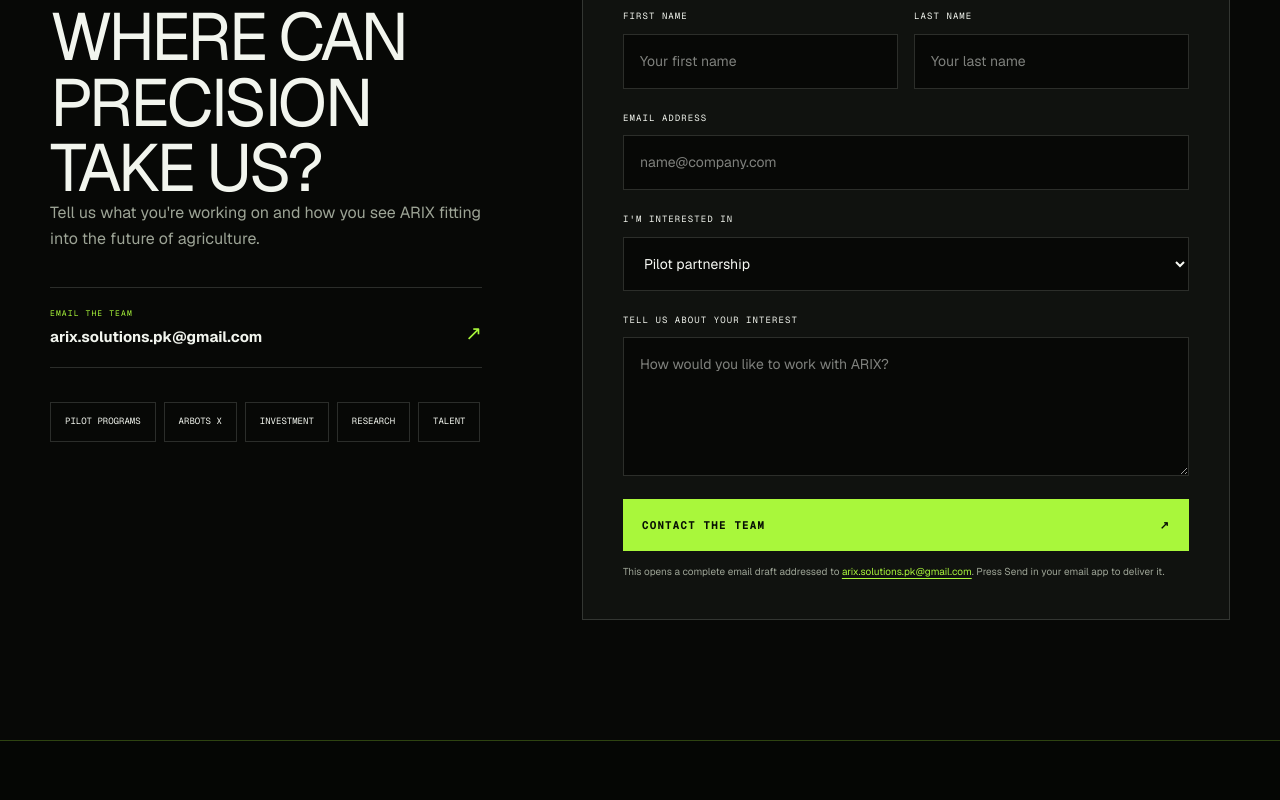
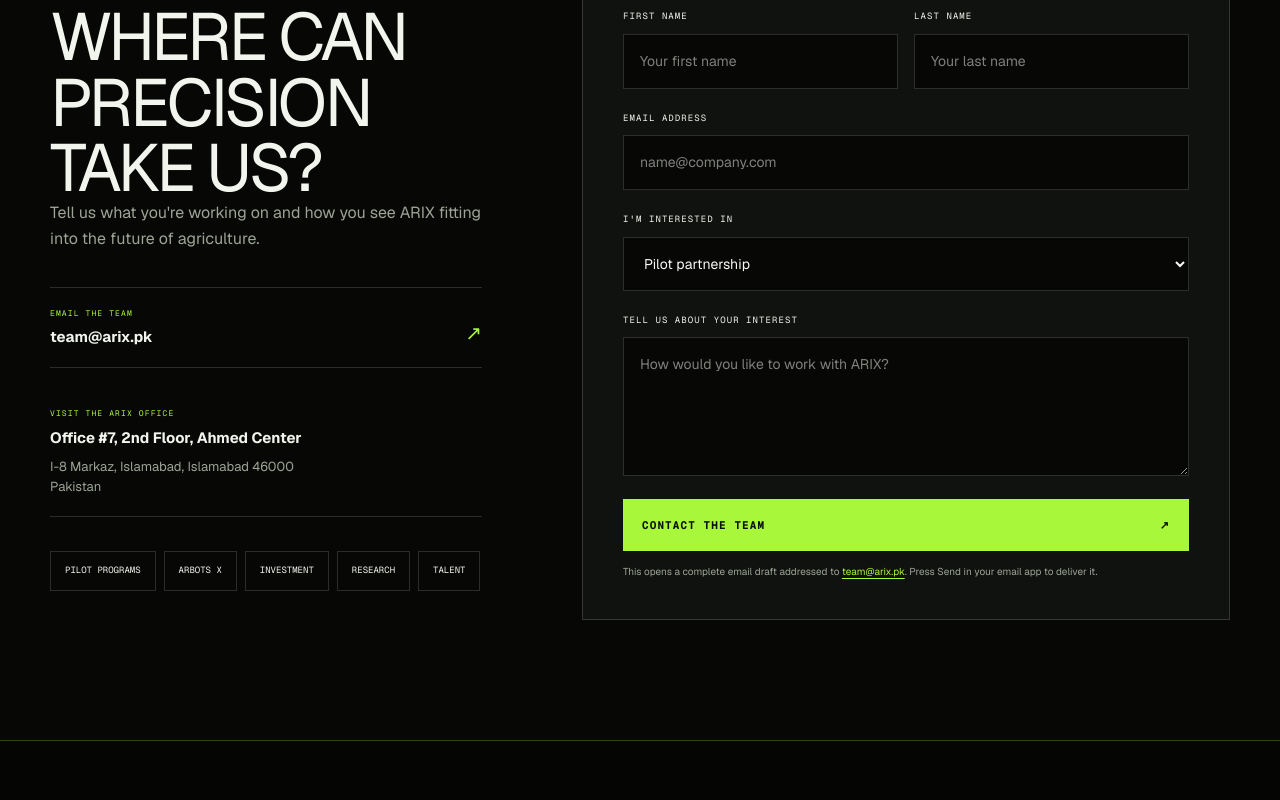
Before and after one commit to Cheema1888/arix-website, a Next.js app: page /contact in a window 1280 px wide. Shown: the part 871-1671 px from the top of the page. Built offline with nearby package versions, Linux system fonts and the light colour scheme.

Commit message:
Update ARIX contact details

```diff
--- a/app/components/ContactForm.tsx
+++ b/app/components/ContactForm.tsx
@@ -2,7 +2,7 @@
 
 import { FormEvent, useState } from "react";
 
-const contactEmail = "arix.solutions.pk@gmail.com";
+const contactEmail = "team@arix.pk";
 
 export function ContactForm({ initialEmail = "", initialInterest = "Pilot partnership" }: { initialEmail?: string; initialInterest?: string }) {
   const [draftUrl, setDraftUrl] = useState<string | null>(null);
--- a/app/contact/page.tsx
+++ b/app/contact/page.tsx
@@ -4,5 +4,5 @@
 
 export default async function ContactPage({ searchParams }: { searchParams: Promise<{ email?: string; interest?: string }> }) { const params = await searchParams; const initialInterest = interests.includes(params.interest ?? "") ? params.interest : "Pilot partnership"; return <main>
   <section className="page-hero contact-hero"><div className="shell"><p className="eyebrow">Contact ARIX</p><h1>Let&apos;s build the<br /><span>next field trial.</span></h1><p>We&apos;d like to hear from growers, researchers, investors, engineers, and agricultural partners.</p></div></section>
-  <section className="section shell contact-layout"><div className="contact-copy"><p className="section-index">Start a conversation</p><h2>Where can precision take us?</h2><p>Tell us what you&apos;re working on and how you see ARIX fitting into the future of agriculture.</p><a className="contact-email" href="mailto:arix.solutions.pk@gmail.com"><span>Email the team</span><strong>arix.solutions.pk@gmail.com</strong><i>↗</i></a><div className="contact-topics"><span>Pilot programs</span><span>Arbots X</span><span>Investment</span><span>Research</span><span>Talent</span></div></div><ContactForm initialEmail={params.email ?? ""} initialInterest={initialInterest} /></section>
+  <section className="section shell contact-layout"><div className="contact-copy"><p className="section-index">Start a conversation</p><h2>Where can precision take us?</h2><p>Tell us what you&apos;re working on and how you see ARIX fitting into the future of agriculture.</p><a className="contact-email" href="mailto:team@arix.pk"><span>Email the team</span><strong>team@arix.pk</strong><i>↗</i></a><address className="contact-address"><span>Visit the ARIX office</span><strong>Office #7, 2nd Floor, Ahmed Center</strong><p>I-8 Markaz, Islamabad, Islamabad 46000<br />Pakistan</p></address><div className="contact-topics"><span>Pilot programs</span><span>Arbots X</span><span>Investment</span><span>Research</span><span>Talent</span></div></div><ContactForm initialEmail={params.email ?? ""} initialInterest={initialInterest} /></section>
   </main>; }
--- a/app/globals.css
+++ b/app/globals.css
@@ -318,6 +318,10 @@
 .contact-email strong { grid-column: 1; font-size: 15px; overflow-wrap: anywhere; }
 .contact-email i { grid-column: 2; grid-row: 1 / 3; color: var(--lime); font-style: normal; font-size: 20px; }
 .contact-email:hover strong { color: var(--lime); }
+.contact-address { margin-top: 20px; padding: 19px 0; border-bottom: 1px solid var(--line); font-style: normal; }
+.contact-address span { display: block; margin-bottom: 8px; font-family: var(--font-geist-mono), monospace; color: var(--lime); font-size: 8px; letter-spacing: .14em; text-transform: uppercase; }
+.contact-address strong { display: block; color: var(--text); font-size: 15px; }
+.contact-address p { margin: 7px 0 0; color: var(--muted); font-size: 13px; line-height: 1.55; }
 .contact-topics { display: flex; flex-wrap: wrap; gap: 8px; margin-top: 34px; }
 .contact-form { padding: 40px; background: var(--ink-soft); border: 1px solid var(--line); }
 .contact-form label { display: flex; flex-direction: column; gap: 10px; margin-bottom: 23px; font-family: var(--font-geist-mono), monospace; font-size: 9px; text-transform: uppercase; letter-spacing: .12em; color: var(--text); }
```
